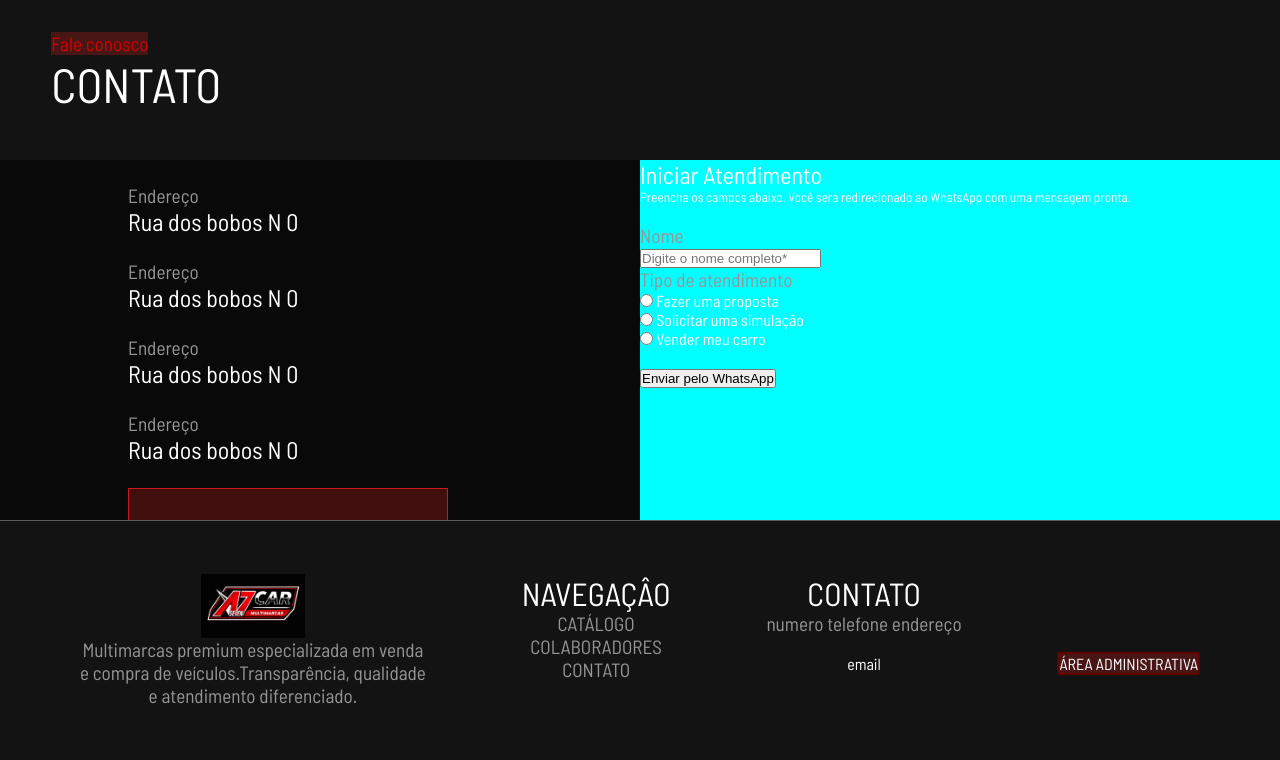
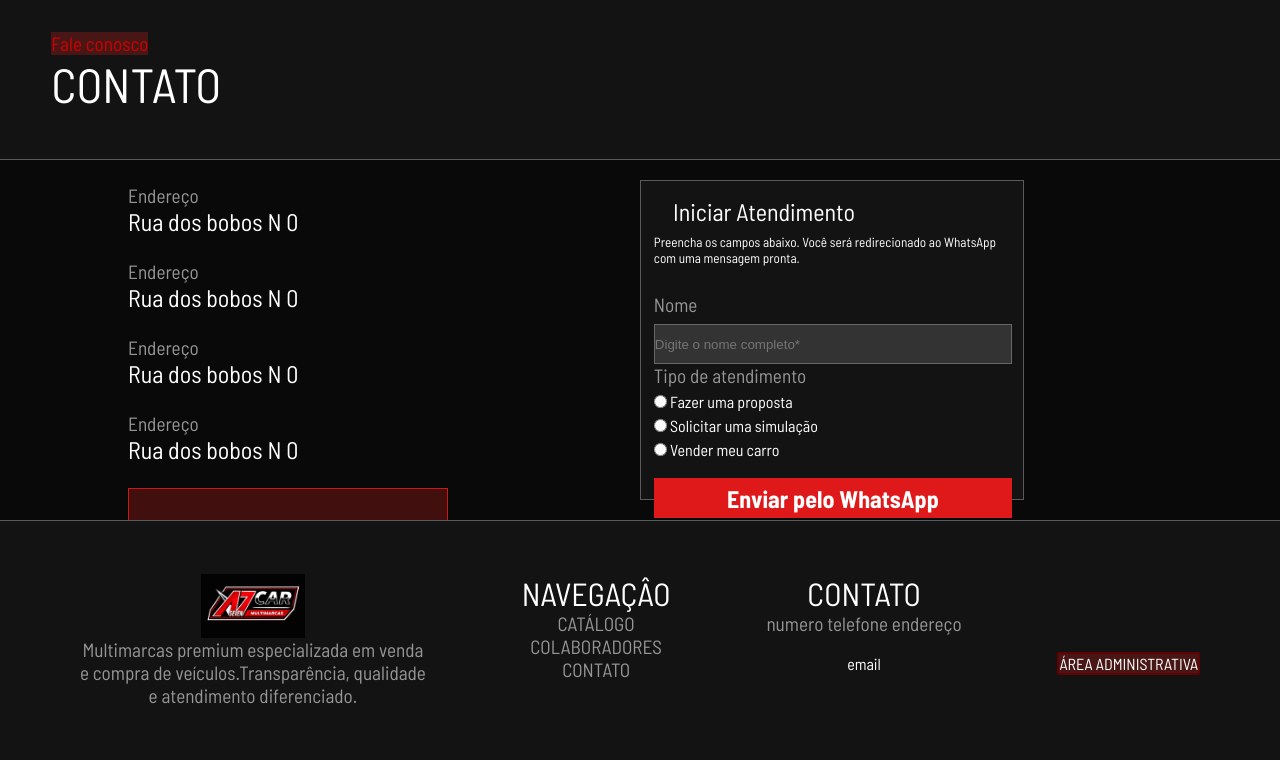
Before and after one commit to gabellopes/Plataforma-A7Car, a PHP site: page /html/contato.html in a window 1280 px wide. Shown: the part 72-832 px from the top of the page. Run offline with PHP 8.4, Linux system fonts and the light colour scheme.

Commit message:
Update contato.css

```diff
--- a/tcc/css/contato.css
+++ b/tcc/css/contato.css
@@ -5,6 +5,7 @@
     width: 100%;
     color: white;
     padding: 4vh 1vw 1vh 4vw;
+    border-bottom: 1px solid rgba(128, 128, 128, 0.655);
 }
 #meio h3{
     color:  rgb(208, 0, 0);
@@ -19,16 +20,40 @@
     width: 50vw;
 }
 #info h3{
- margin-left: 10vw;
- margin-top: 3vh;
+    margin-left: 10vw;
+    margin-top: 3vh;
 }
 #info h2{
- margin-left: 10vw;
+    margin-left: 10vw;
 }
 #atend{
-    background-color: aqua;
-    height: 45vh;
-    width: 50vw;
+    background-color: rgb(19, 19, 19);
+    height: 40vh;
+    width: 30vw;
+    border: 1px solid rgba(128, 128, 128, 0.655) ;
+}
+#atend h2{
+    margin-left: 2.5vw;
+    margin-top: 2vh;
+}
+#atend h3{
+    margin-left: 1vw;
+}
+#atend h5{
+    margin: 1vh 1vw;
+}
+#nome{
+    background-color: rgb(51, 51, 51);
+    border: 1px solid rgba(128, 128, 128, 0.655);
+    margin-left: 1vw;
+    margin-top: 1vh;
+    width: 28vw;
+    height: 5vh;
+}
+#opcao{
+
+    margin-left: 1vw;
+    margin-top: 1vh;
 }
 .mei{
     display: flex;
@@ -43,5 +68,14 @@
     margin-left: 10vw;
     margin-top: 3vh;
     border: 1px solid  rgb(202, 24, 24);
-
 }
+#botao{
+    border: 4px solid  rgb(223, 25, 25);
+    background-color: rgb(223, 25, 25);
+    color: white;
+    font-family: Barlow-Bold;
+    font-size: 1.5rem;
+    width: 28vw;
+    height: 5vh;
+    margin-left: 1vw;
+}
```
